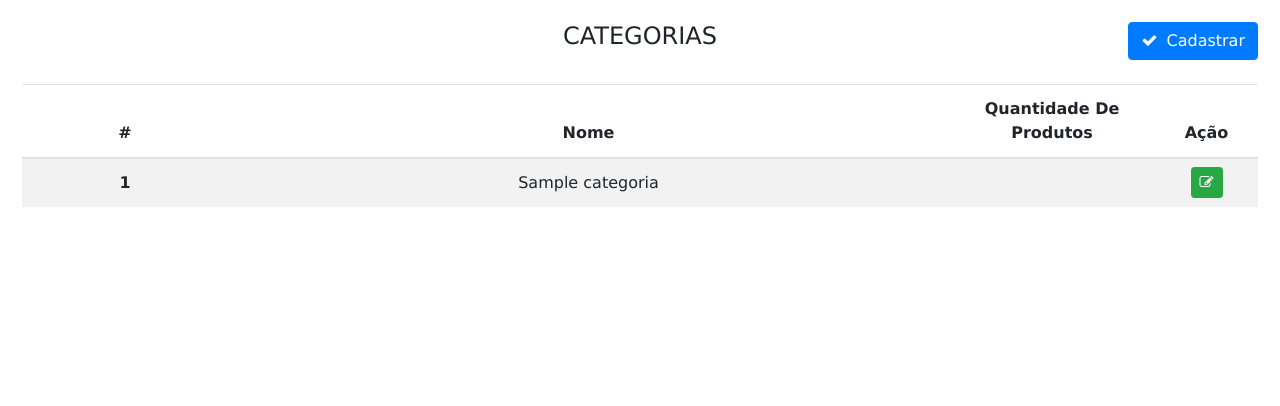
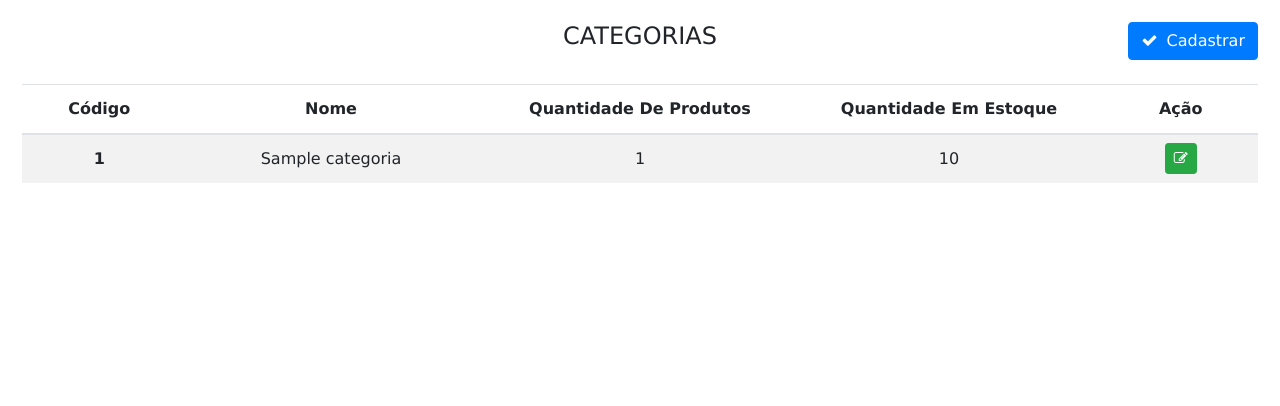
Before and after one commit to projeto-pi-2024/controle-de-estoque, a Django app: page /categorias/ in a window 1280 px wide. Shown: the part 56-462 px from the top of the page. Run offline with Django 5.2, Linux system fonts and the light colour scheme; tables that the repository leaves empty hold one stand-in row (values such as "Sample post"); some libraries are stand-ins or nearby versions.

Commit message:
feat: quantidade de produtos e quantidade em estoque na listagem de categorias

```diff
--- a/estoque/templates/categorias.html
+++ b/estoque/templates/categorias.html
@@ -22,9 +22,10 @@
                 <table class="table table-striped table-hover">
                     <thead>
                         <tr>
-                            <th scope="col" class="col-2">#</th>
-                            <th scope="col" class="col-7">nome</th>
+                            <th scope="col" class="col-1">Código</th>
+                            <th scope="col" class="col-2">nome</th>
                             <th scope="col" class="col-2 text-wrap">quantidade de produtos</th>
+                            <th scope="col" class="col-2 text-wrap">quantidade em estoque</th>
                             <th scope="col" class="col-1">Ação</th>
                         </tr>
                     </thead>
@@ -33,7 +34,8 @@
                         <tr>
                             <th>{{ categoria.id }}</th>
                             <td>{{ categoria.nome }}</td>
-                            <td>{{ categoria.num_produtos }}</td>
+                            <td>{{ categoria.quantidade_produtos }}</td>
+                            <td>{{ categoria.quantidade_estoque }}</td>
                             <td class="p-2">
                               <a href="{% url 'atualizar_categoria' categoria.id %}" class="btn btn-success btn-sm" title="Editar">
                                   <i class="fa fa-edit"></i>
--- a/estoque/views.py
+++ b/estoque/views.py
@@ -1,6 +1,8 @@
 from django.shortcuts import render, get_object_or_404, redirect
 from .models import Estoque, Categoria, Produto
 from .forms import *
+from django.db.models import Count, Sum
+from django.db.models.functions import Coalesce
 
 
 def home(request):
@@ -16,7 +18,10 @@ def estoque(request):
 
 
 def categorias(request):
-    categorias = Categoria.objects.order_by('id')
+    categorias = Categoria.objects.annotate(
+        quantidade_produtos=Count('produto'),
+        quantidade_estoque=Coalesce(Sum('produto__quantidade_estoque'), 0)
+    ).order_by('id')
 
     context = {'categorias': categorias}
 
```
